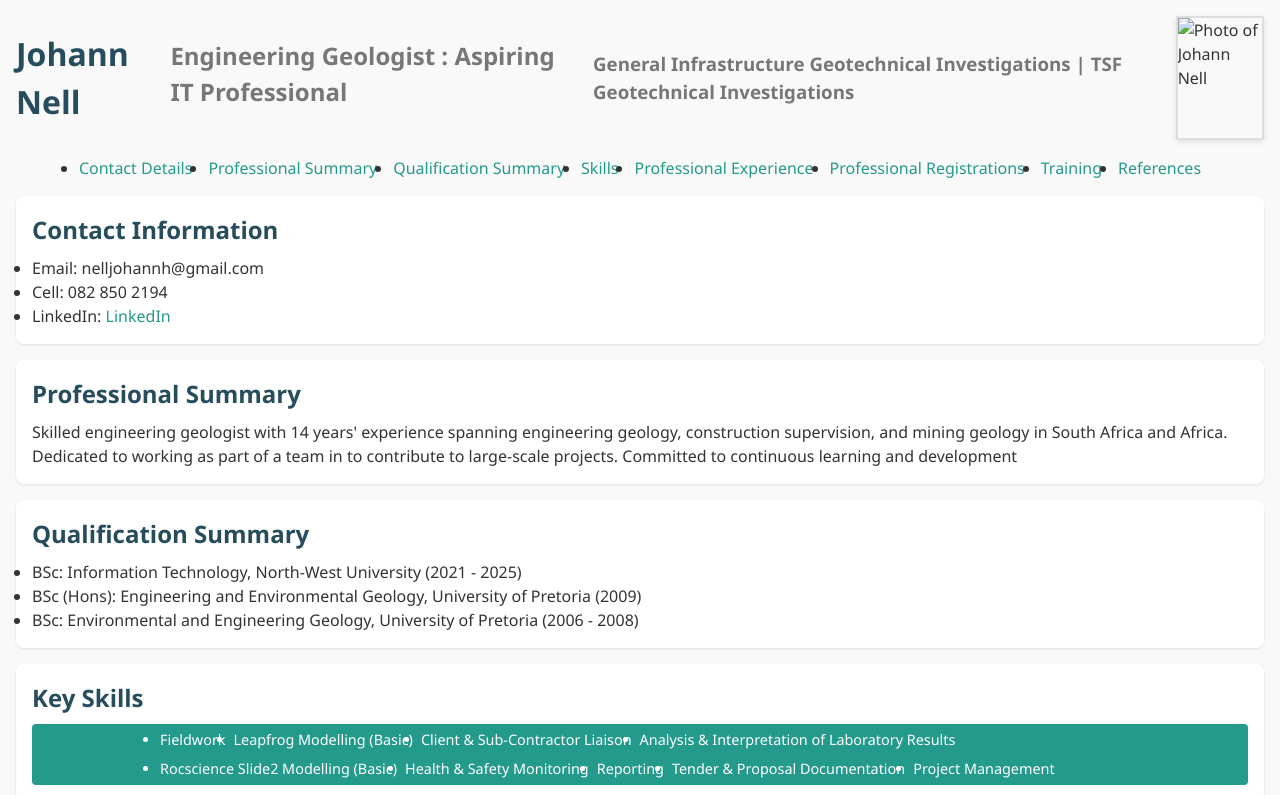
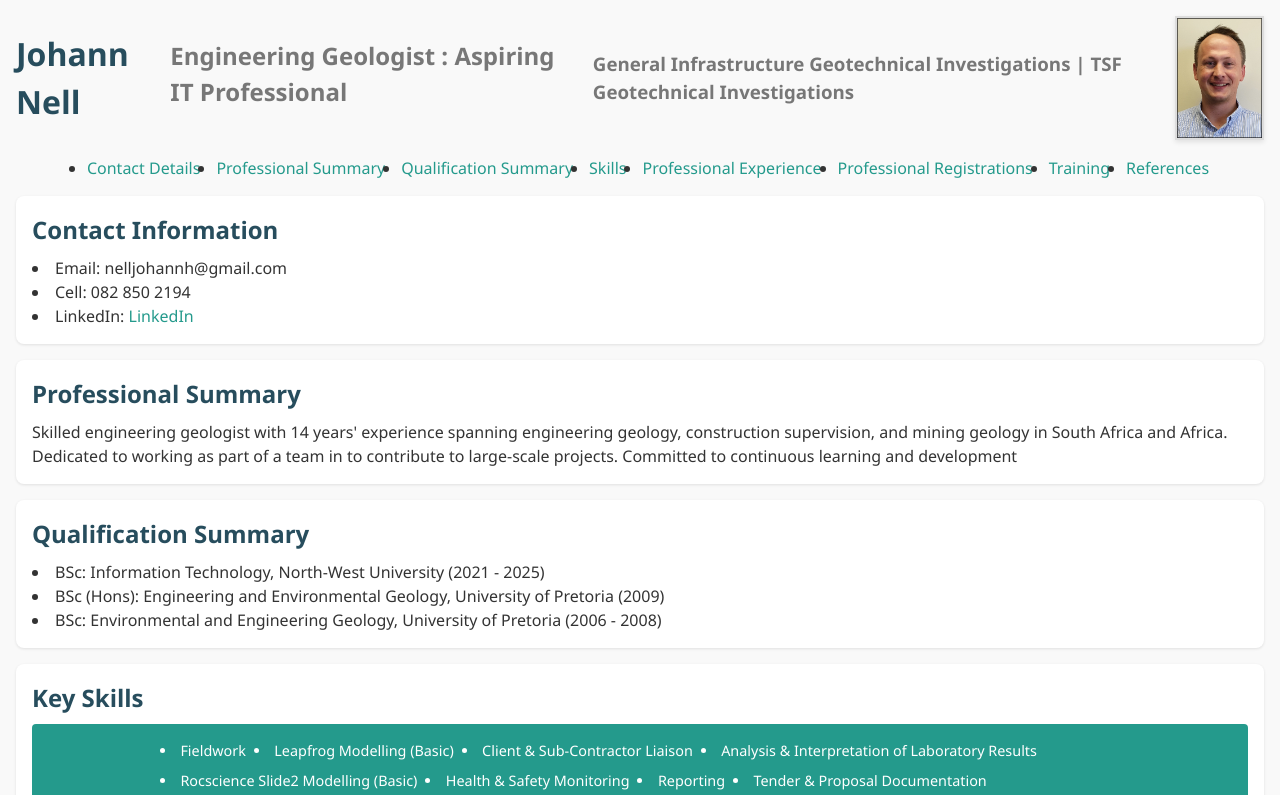
Before and after one commit to JohannHN/johannhn.github.io, a plain HTML site: page index.html in a window 1280 px wide. Shown: the top 795 px of the page. Drawn offline with Linux system fonts and the light colour scheme.

Commit message:
Edits and corrections

```diff
--- a/index.html
+++ b/index.html
@@ -11,7 +11,7 @@
         <h1>Johann Nell</h1>
         <h2>Engineering Geologist : Aspiring IT Professional</h2>
         <h3>General Infrastructure Geotechnical Investigations | TSF Geotechnical Investigations</h3>
-        <img src="johann-photo.png" alt="Photo of Johann Nell" class="profile-photo">
+        <img src="images/johann_photo.png" alt="Photo of Johann Nell" class="profile-photo">
     </header>
 <!--Menu struktuur vir navigasie-->
 <nav>
--- a/style.css
+++ b/style.css
@@ -66,6 +66,7 @@ nav ul{
     justify-content: center;
     gap: var(--spacing);
     margin: var(--spacing) 0;
+    padding-left: 1rem;
 }
 /*Hoofuitleg wat aanpasbaar is*/
 main {
@@ -81,6 +82,7 @@ main {
 /*Afdelings mooier vertoon*/
 section {
     background: #fff;
+    list-style-position: inside;
     padding: var(--spacing);
     margin-bottom: var(--spacing);
     border-radius: 8px;
@@ -92,6 +94,7 @@ h2 {
     color: var(--secondary);
 }
 h4 {
+    margin-top: 1rem;
     margin-bottom: 0.5rem;
     color: var(--tertiary);
 }
@@ -109,7 +112,7 @@ ul.skills-lys {
 }
 ul.skills-lys {
     background: var(--primary);
-    padding: 0.3rem 8rem;
+    padding: 1rem 8rem;
     font-size: 0.9rem;
     color: #fff;
     border-radius: 4px;
```
